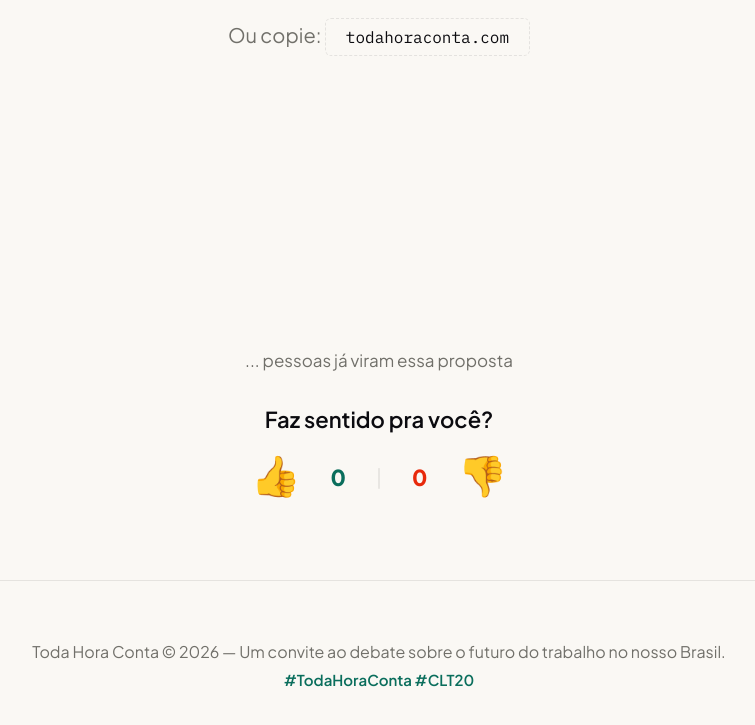
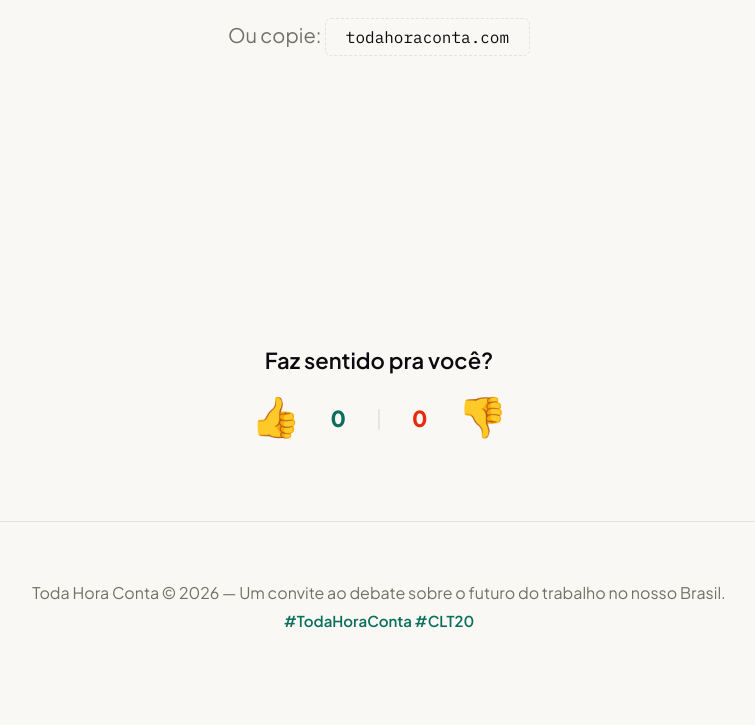
Before and after one commit to todahoraconta/todahoraconta.github.io, a plain HTML site: page index.html in a window 1280 px wide. Shown: the part 7799-8524 px from the top of the page, without its empty margins (261-1016 px from the left). After the commit the page ends 8489 px from the top, so only its background shows below. Drawn offline with nearby package versions, Linux system fonts and the light colour scheme; no server answers; a web font is replaced by a local one.

Commit message:
hide: contador de visitas invisível (controle interno)

```diff
--- a/index.html
+++ b/index.html
@@ -286,7 +286,7 @@
 
   <!-- FEEDBACK + COUNTER -->
   <section class="cta-section" style="padding:4rem 2rem;">
-    <p style="font-size:0.85rem;color:var(--muted);margin-bottom:1.5rem;"><span id="visit-count">...</span> pessoas já viram essa proposta</p>
+    <p style="font-size:0.85rem;color:var(--muted);margin-bottom:1.5rem;display:none;"><span id="visit-count">...</span> pessoas já viram essa proposta</p>
     <div class="feedback-widget">
       <p style="font-size:1.1rem;font-weight:600;margin-bottom:1rem;">Faz sentido pra você?</p>
       <div style="display:flex;gap:1.5rem;justify-content:center;align-items:center;">
```
